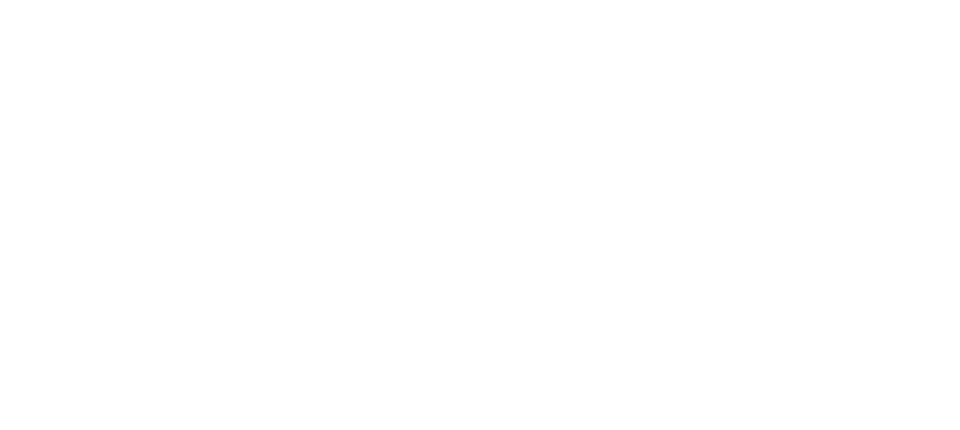
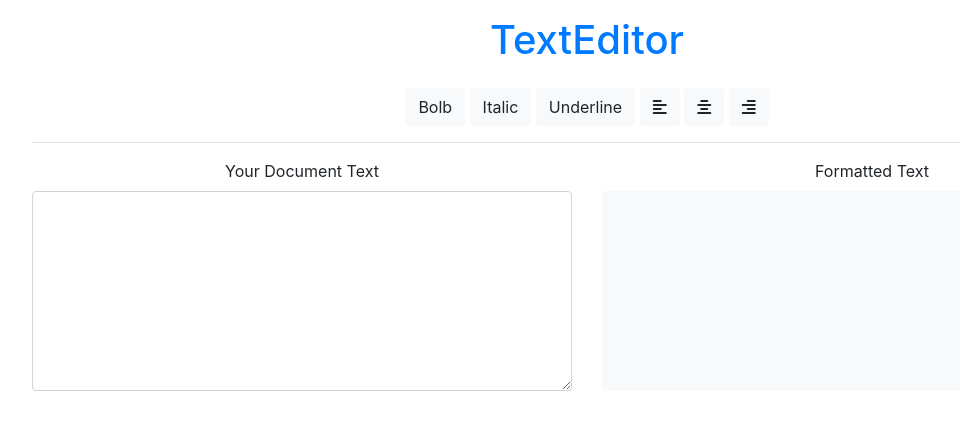
Before and after one commit to chamon562/text_editor_js, a plain HTML site: page index.html in a window 1280 px wide. Shown: the whole page, without its empty margins (53-1013 px from the left). Drawn offline with nearby package versions, Linux system fonts and the light colour scheme.

Commit message:
start up code

```diff
--- a/app.js
+++ b/app.js
@@ -0,0 +1,52 @@
+/**
+ * TODO: Update the text in the "Formatted Text" section as a user types in the textarea
+ * TODO TOGETHER: Add a .bold, .italic classes to "Formatted Text" when the appropriate button is clicked
+ * TODO: Add an .underline class to "Formatted Text" when Underline button is clicked
+ * TODO: Toggle the align style for "Formatted Text" when the appropriate button is clicked
+ */
+
+
+/**
+ * Update the output text as a user types in the textarea
+ * HINT: Use the onkeydown function inside HTML
+ */
+ function updateText(){
+    // CODE GOES HERE
+  }
+
+  /**
+   * Toggle the bold class for the output text
+   * HINT: Use the onclick function insite HTML
+   * HINT: Look into using this keyword
+   * HINT: Use the classList property
+   * HINT: Toggle .active class for the button
+   */
+  function makeBold(elem){
+    //CODE GOES HERE
+  }
+
+  /**
+   * Toggle the italic class for the output text
+   */
+  function makeItalic(elem){
+  }
+
+  /**
+   * Toggle the underline class for the output text
+   * HINT: Toggle the .active class for the button
+   * HINT: Use the classList property
+   * HINT: Use contains, remove, and add functions
+   */
+  function makeUnderline(elem){
+      //CODE GOES HERE
+  }
+
+  /**
+   * Toggle the style textAlign attribute
+   * Toggle the active state for the align butttons
+   * HINT: Use the style property of the element
+   * HINT: Make sure to untoggle the active state for all other align buttons
+   */
+  function alignText(elem, alignType){
+    // CODE GOES HERE
+  }
--- a/index.html
+++ b/index.html
@@ -1,17 +1,41 @@
 <!DOCTYPE html>
-<html lang="en">
-<head>
-    <meta charset="UTF-8">
-    <meta http-equiv="X-UA-Compatible" content="IE=edge">
-    <meta name="viewport" content="width=device-width, initial-scale=1.0">
-    <link rel="stylesheet" href="style.css">
-    <title>Text Editor</title>
-</head>
-<body>
-
-
-
-
-    <script src="app.js"></script>
-</body>
+<html>
+  <head>
+    <meta charset="utf-8">
+    <meta name="viewport" content="width=device-width">
+    <link rel="stylesheet" href="https://stackpath.bootstrapcdn.com/bootstrap/4.3.1/css/bootstrap.min.css" integrity="sha384-ggOyR0iXCbMQv3Xipma34MD+dH/1fQ784/j6cY/iJTQUOhcWr7x9JvoRxT2MZw1T" crossorigin="anonymous">
+    <script src="https://kit.fontawesome.com/c939d0e917.js" crossorigin="anonymous"></script>
+    <title>repl.it</title>
+    <link href="style.css" rel="stylesheet" type="text/css" />
+  </head>
+  <body class="text-center container">
+    <main>
+        <h1 class="banner p-3 text-primary">TextEditor</h1>
+        <div class="row">
+          <div class="col">
+            <button id="bold" type="button"  class="btn btn-light">Bolb</button>
+            <button id="italic" type="button"  class="btn btn-light">Italic</button>
+            <button id="underline" type="button"  class="btn btn-light">Underline</button>
+            <button id="left-align" type="button"  class="align btn btn-light"><i class="fas fa-align-left"></i></button>
+            <button id="center-align" type="button"  class="align btn btn-light"><i class="fas fa-align-center"></i></button>
+            <button id="right-align" type="button"  class="align btn btn-light"><i class="fas fa-align-right"></i></button>
+          </div>
+        </div>
+        <hr />
+        <div class="row editor">
+          <div class="col">
+            <div class="form-group">
+              <label for="text-input">Your Document Text</label>
+              <textarea class="form-control" id="text-input" rows="3"></textarea>
+          </div>
+          </div>
+          <div class="col">
+            <label for="text-input">Formatted Text</label>
+            <div id="text-output" class="bg-light">
+            </div>
+          </div>
+        </div>
+    </main>
+    <script src="script.js"></script>
+  </body>
 </html>
--- a/style.css
+++ b/style.css
@@ -0,0 +1,28 @@
+#text-output {
+    min-height: 200px;
+    border-radius: 3px;
+    padding: 10px;
+    word-wrap: break-word;
+    text-align: left;
+  }
+
+  #text-input {
+    min-height: 200px;
+  }
+
+  .editor .col {
+    max-width: 50%;
+    flex-basis: 50%;
+  }
+
+  .bold {
+    font-weight: bold;
+  }
+
+  .italic {
+    font-style: italic;
+  }
+
+  .underline {
+    text-decoration: underline;
+  }
```
